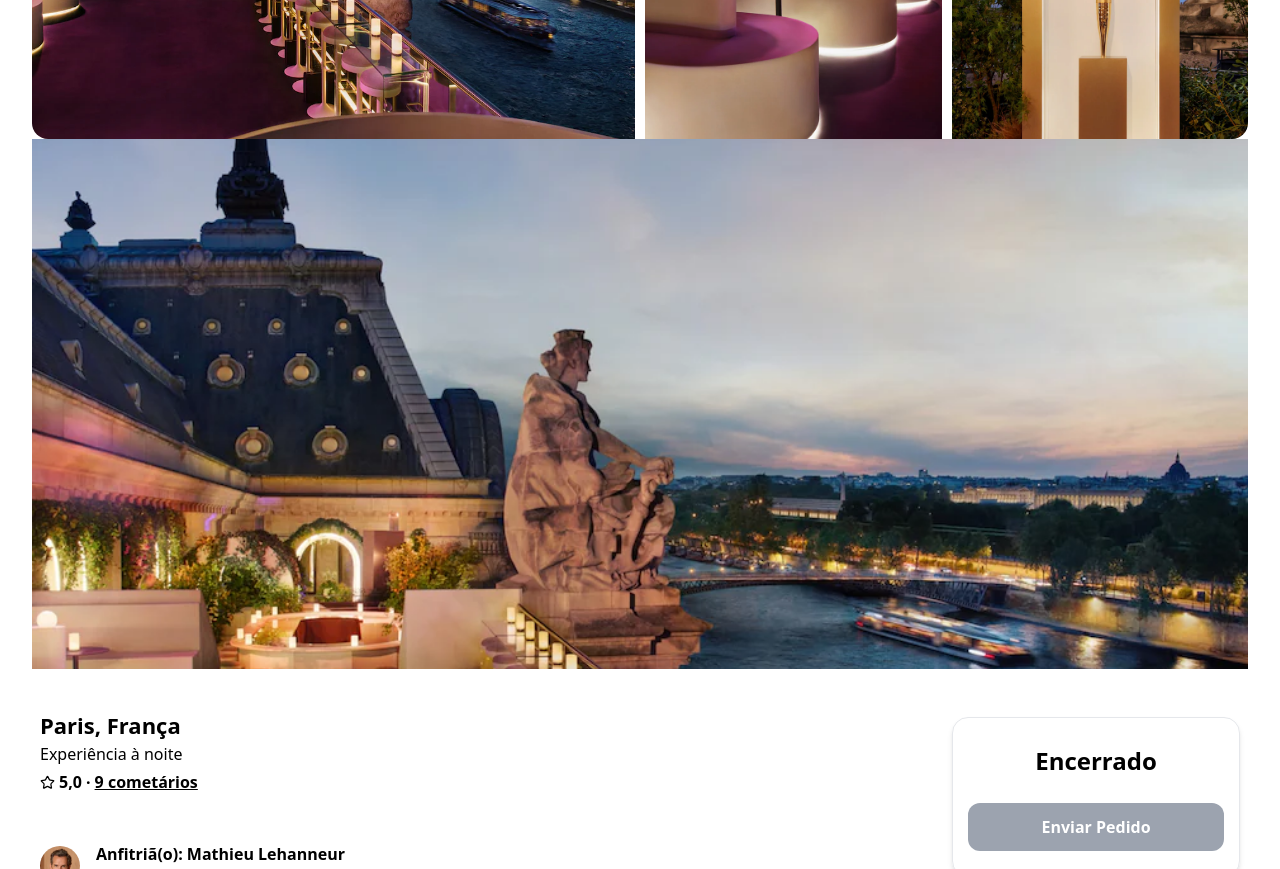
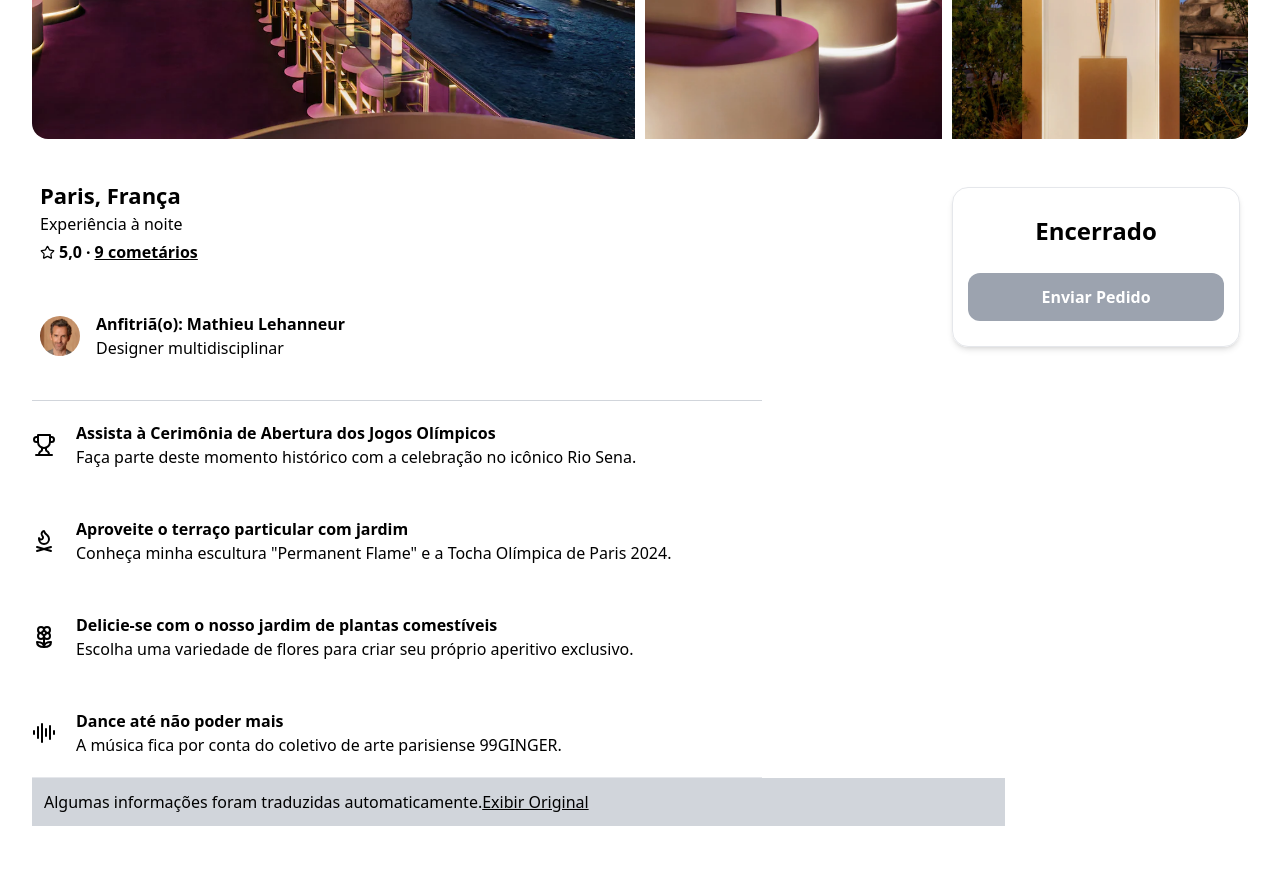
Before and after one commit to Hirou-shi/Airbnb-CP3, a React (Vite) app in the folder airbnbCopy/: page / in a window 1280 px wide. Shown: the part 660-1529 px from the top of the page. Built offline with nearby package versions, Linux system fonts and the light colour scheme.

Commit message:
Arrumando

```diff
--- a/airbnbCopy/src/components/Homefiles/About.tsx
+++ b/airbnbCopy/src/components/Homefiles/About.tsx
@@ -26,7 +26,7 @@ export default function About() {
             </div>
         </div>
 
-        <div className='border h-40 w-72 flex flex-col justify-center gap-6 shadow-md rounded-2xl items-center mt-10'>
+        <div className='hidden mobile:flex border h-40 w-72 flex-col justify-center gap-6 shadow-md rounded-2xl items-center mt-10'>
             <p className='font-semibold text-[24px]'>Encerrado</p>
             <div className='h-12 w-64 rounded-xl bg-gray-400 flex justify-center items-center'>
                 <p className=' text-white text-[16px] font-semibold'>Enviar Pedido</p>
--- a/airbnbCopy/src/components/Homefiles/Boxpictures.tsx
+++ b/airbnbCopy/src/components/Homefiles/Boxpictures.tsx
@@ -42,7 +42,7 @@ export default function Boxpictures() {
                 </div>
             </div>
         </div>
-        <div className=''>
+        <div className='mobile:hidden'>
             <Swiper slidesPerView={1} onSwiper={(swiper) => console.log(swiper)}>
                 <SwiperSlide><img className='h-[530px] w-full object-cover' src="/img1.png" alt="" /></SwiperSlide>
                 <SwiperSlide><img className='h-[530px] w-full object-cover' src="/img2.png" alt="" /></SwiperSlide>
@@ -50,6 +50,10 @@ export default function Boxpictures() {
                 <SwiperSlide><img className='h-[530px] w-full object-cover' src="/img4.png" alt="" /></SwiperSlide>
                 <SwiperSlide><img className='h-[530px] w-full object-cover' src="/img5.png" alt="" /></SwiperSlide>
             </Swiper>
+            <div className='flex gap-3 items-center p-4'>
+                    <Languages />
+                    <h1 className='text-2xl font-semibold'>Abertura dos Jogos Olímpicos no Museu de Orsay</h1>
+                </div>
         </div>
     </section>
   );
```
